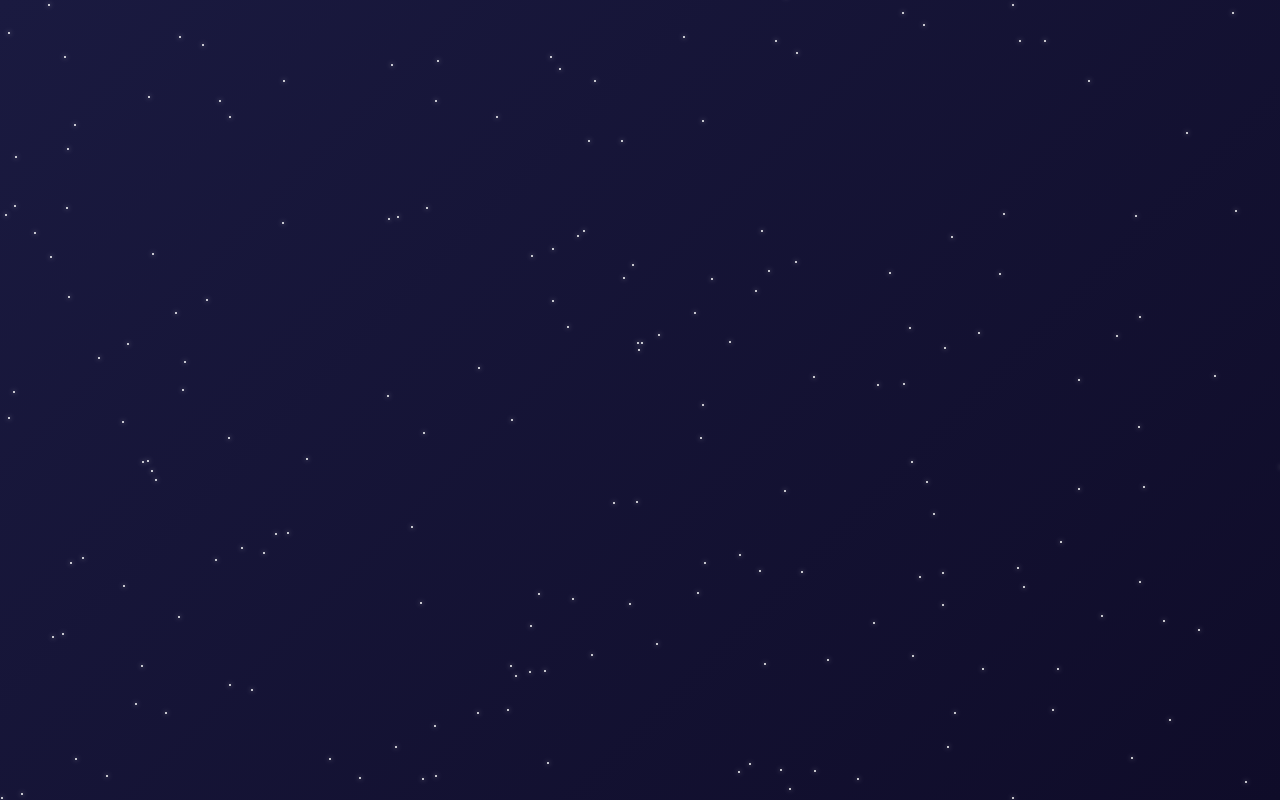
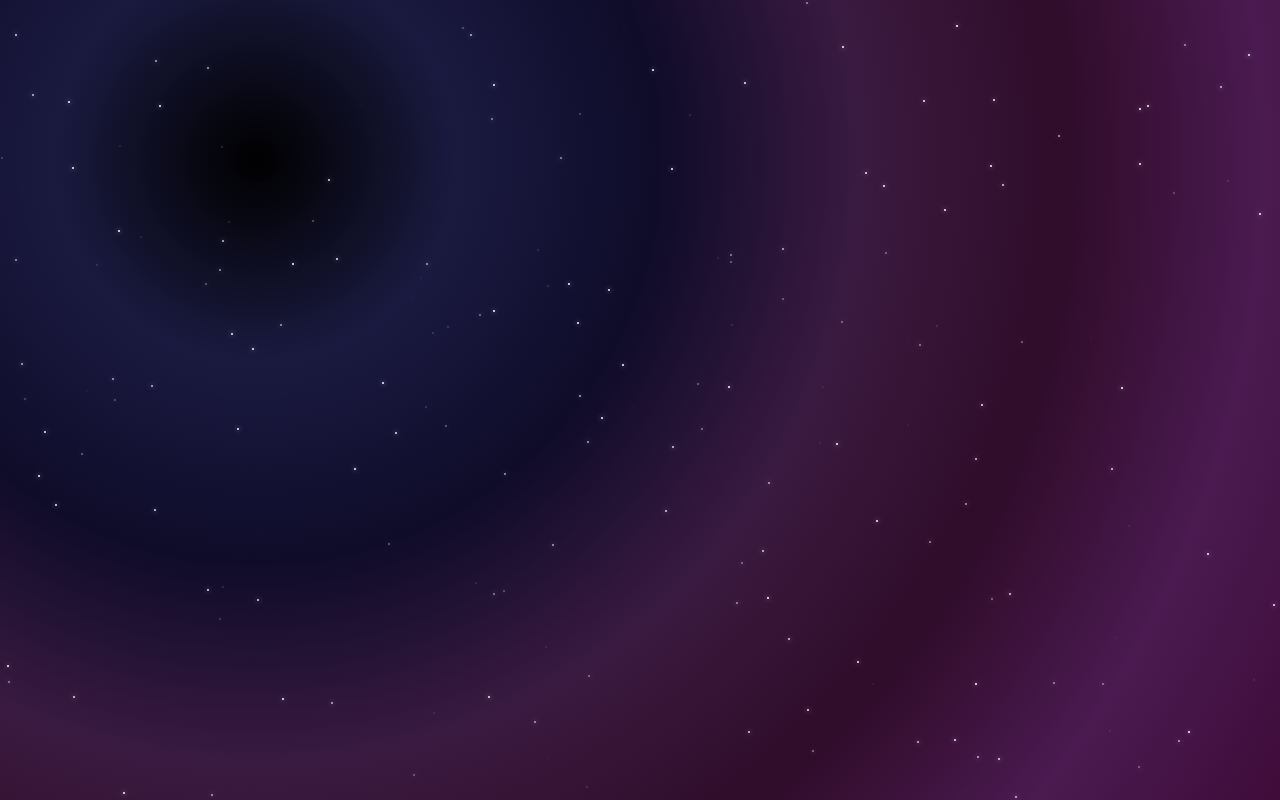
Before and after one commit to costochair/cosmos, a plain HTML site: page index.html in a window 1280 px wide. Drawn offline with Linux system fonts and the light colour scheme; animation ran at ten frames a second.

Commit message:
Update index.html

```diff
--- a/index.html
+++ b/index.html
@@ -3,13 +3,21 @@
 <head>
   <meta charset="UTF-8">
   <meta name="viewport" content="width=device-width, initial-scale=1.0">
-  <title>Cosmos</title>
+  <title>Cosmic Stars</title>
   <style>
     body {
       margin: 0;
       overflow: hidden;
-      background: linear-gradient(135deg, #1a1a40, #0f0c29);
       height: 100vh;
+      background: radial-gradient(circle at 20% 20%, #000000, #1a1a40, #0f0c29, #3a1a40, #2f0c29);
+      animation: nebula 120s infinite alternate ease-in-out;
+    }
+    @keyframes nebula {
+      0% { background: radial-gradient(circle at 20% 20%, #000000, #1a1a40, #0f0c29, #3a1a40, #2f0c29, #4a1a50, #3f0c39); }
+      25% { background: radial-gradient(circle at 80% 20%, #000000, #2a1a50, #1f0c39, #4a1a50, #3f0c39, #5a1a60, #4f0c49); }
+      50% { background: radial-gradient(circle at 50% 80%, #000000, #3a1a60, #2f0c49, #5a1a60, #4f0c49, #6a1a70, #5f0c59); }
+      75% { background: radial-gradient(circle at 30% 50%, #000000, #4a1a70, #3f0c59, #6a1a70, #5f0c59, #7a1a80, #6f0c69); }
+      100% { background: radial-gradient(circle at 70% 70%, #000000, #5a1a80, #4f0c69, #7a1a80, #6f0c69, #8a1a90, #7f0c79); }
     }
     .star {
       position: absolute;
@@ -18,6 +26,12 @@
       background-color: white;
       border-radius: 50%;
       box-shadow: 0 0 5px rgba(255, 255, 255, 0.8);
+      opacity: 0;
+      animation: fade 5s infinite ease-in-out;
+    }
+    @keyframes fade {
+      0%, 100% { opacity: 0; }
+      50% { opacity: 1; }
     }
   </style>
 </head>
@@ -25,28 +39,37 @@
   <div class="stars-container"></div>
   <script>
     const NUM_STARS = 200;
-    const STAR_SPEED = 0.5;
     const starsContainer = document.querySelector('.stars-container');
+    const stars = [];
+
     for (let i = 0; i < NUM_STARS; i++) {
       const star = document.createElement('div');
       star.classList.add('star');
       star.style.left = `${Math.random() * 100}vw`;
       star.style.top = `${Math.random() * 100}vh`;
+      star.style.animationDelay = `${Math.random() * 5}s`; // Randomize fade timing
       starsContainer.appendChild(star);
+
+      const angle = Math.random() * 2 * Math.PI;
+      const speed = Math.random() * 0.02 + 0.01; // Slower speed
+      stars.push({ element: star, angle, speed });
     }
+
     function animateStars() {
-      const stars = document.querySelectorAll('.star');
       stars.forEach(star => {
-        let y = parseFloat(star.style.top);
-        y += STAR_SPEED;
-        if (y > 100) {
-          y = -5;
-          star.style.left = `${Math.random() * 100}vw`;
+        const x = parseFloat(star.element.style.left);
+        const y = parseFloat(star.element.style.top);
+        star.element.style.left = `${x + Math.cos(star.angle) * star.speed}vw`;
+        star.element.style.top = `${y + Math.sin(star.angle) * star.speed}vh`;
+
+        if (x > 100 || x < 0 || y > 100 || y < 0) {
+          star.element.style.left = `${Math.random() * 100}vw`;
+          star.element.style.top = `${Math.random() * 100}vh`;
         }
-        star.style.top = `${y}vh`;
       });
       requestAnimationFrame(animateStars);
     }
+
     animateStars();
   </script>
 </body>
```
